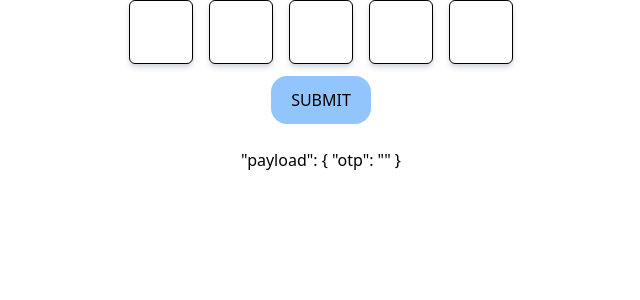
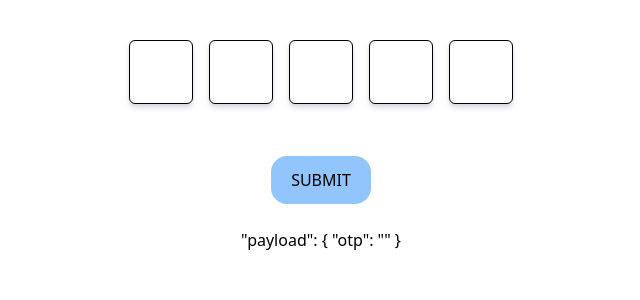
Before and after one commit to abdurrahmanu/otp-vue, a Vue app: page / in a window 1280 px wide. Shown: the top 300 px of the page, without its empty margins (319-959 px from the left). Built offline with nearby package versions, Linux system fonts and the light colour scheme.

Commit message:
Update App.vue

```diff
--- a/src/App.vue
+++ b/src/App.vue
@@ -1,6 +1,6 @@
 <template>
-  <main class="h-screen m-auto">
-    <div class="flex gap-4">
+  <main class="h-screen">
+    <div class="flex gap-4 py-10">
       <input
       v-for="i in length_of_otp"
       :key="i"
```
